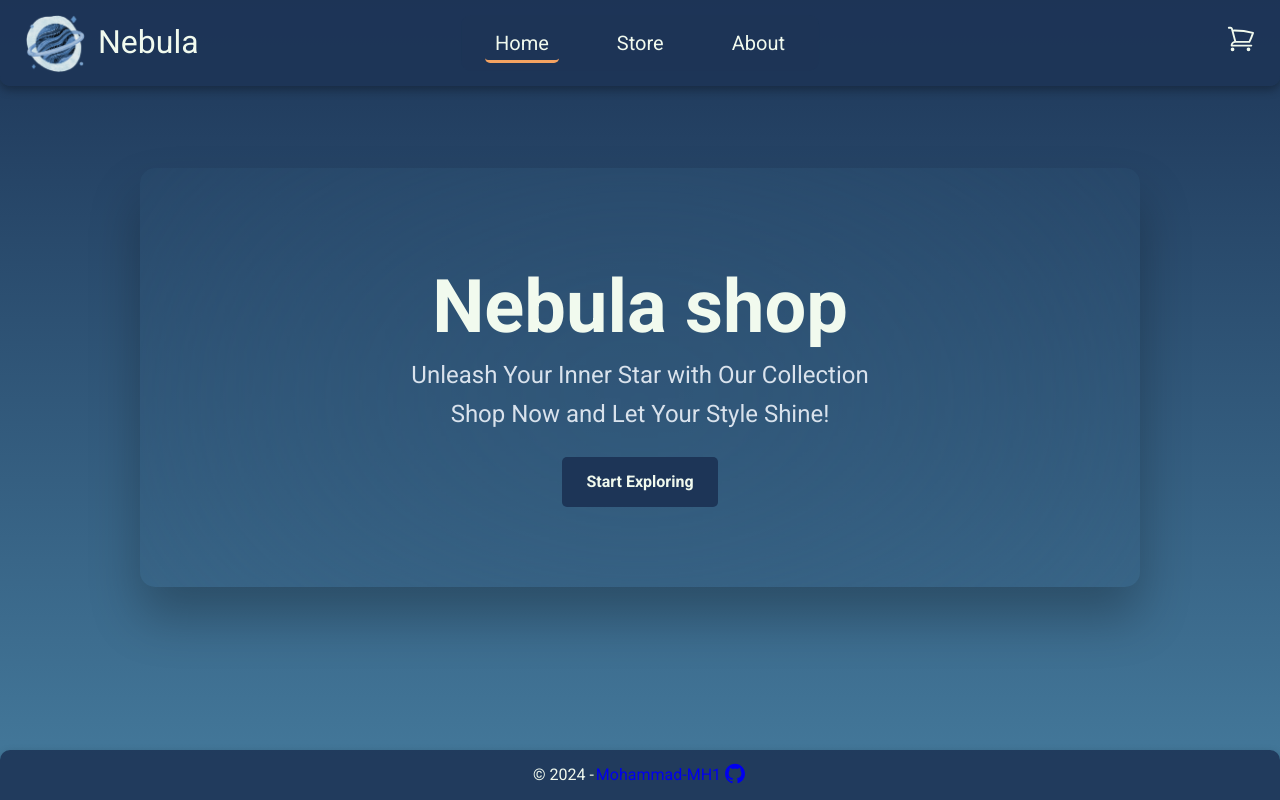
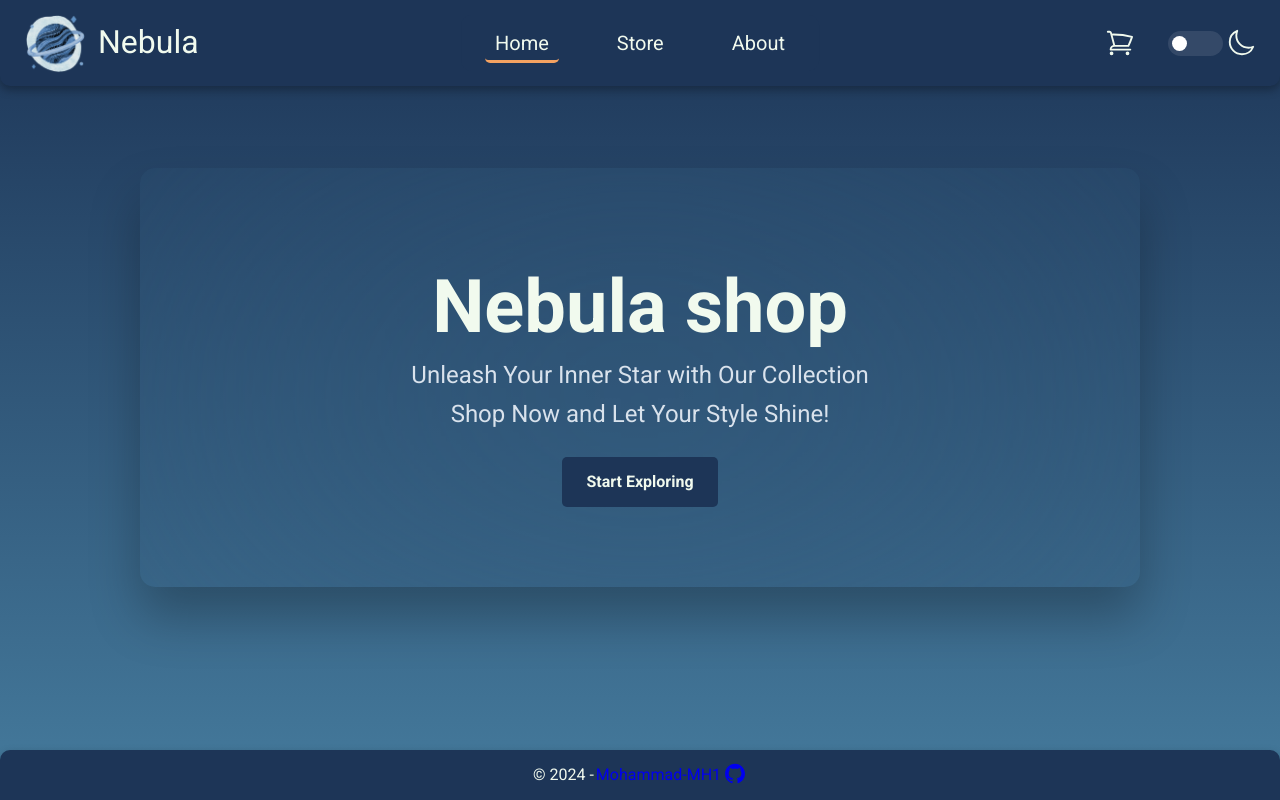
Before and after one commit to Mohammad-MH1/nebula, a React (Vite) app: page / in a window 1280 px wide. Built offline with nearby package versions, Linux system fonts and the light colour scheme.

Commit message:
Add light mode button and configure it for the whole app

```diff
--- a/src/components/AppLayout/AppLayout.module.css
+++ b/src/components/AppLayout/AppLayout.module.css
@@ -3,7 +3,11 @@
   flex-direction: column;
   justify-content: space-between;
   min-height: 100dvh;
-  background: linear-gradient(180deg, #1d3557 0%, #457b9d 100%);
+  background: linear-gradient(
+    180deg,
+    var(--color-brand--1) 0%,
+    var(--color-brand-1-tint2) 100%
+  );
 }
 
 .container main {
--- a/src/components/Footer/Footer.module.css
+++ b/src/components/Footer/Footer.module.css
@@ -1,6 +1,6 @@
 .sectionFooter {
   padding: 1.2rem 2.4rem;
-  background-color: rgba(29, 53, 87, 0.9);
+  background-color: var(--color-brand--1);
   border-radius: 10px 10px 0 0;
   box-shadow: 0 4px 10px rgba(0, 0, 0, 0.3);
 
--- a/src/components/Header/Header.module.css
+++ b/src/components/Header/Header.module.css
@@ -1,6 +1,6 @@
 .sectionHeader {
   padding: 1.2rem 2.4rem;
-  background-color: rgba(29, 53, 87, 0.9);
+  background-color: var(--color-brand--1);
   border-radius: 0 0 10px 10px;
   box-shadow: 0 4px 10px rgba(0, 0, 0, 0.3);
 }
@@ -64,5 +64,15 @@ a:visited {
 }
 
 .container {
+  display: flex;
+  align-items: center;
+  justify-content: center;
+  gap: 3rem;
+}
+
+.cartContainer {
   position: relative;
+  display: flex;
+  align-items: center;
+  justify-content: center;
 }
--- a/src/components/Header/Header.tsx
+++ b/src/components/Header/Header.tsx
@@ -4,6 +4,7 @@ import styles from './Header.module.css';
 import Navbar from '../Navbar/Navbar';
 import { Link } from 'react-router';
 import { useCart } from '../../contexts/CartContext';
+import Switch from '../Switch/Switch';
 
 function Header() {
   const { toggleCart, cartItems } = useCart();
@@ -23,11 +24,14 @@ function Header() {
         <Navbar />
 
         <div className={styles.container}>
-          <HiOutlineShoppingCart
-            onClick={toggleCart}
-            className={styles.headerCart}
-          />
-          {cartItems.length > 0 && <button>{cartItems.length}</button>}
+          <div className={styles.cartContainer}>
+            <HiOutlineShoppingCart
+              onClick={toggleCart}
+              className={styles.headerCart}
+            />
+            {cartItems.length > 0 && <button>{cartItems.length}</button>}
+          </div>
+          <Switch />
         </div>
       </div>
     </header>
--- a/src/components/Navbar/Navbar.module.css
+++ b/src/components/Navbar/Navbar.module.css
@@ -10,7 +10,7 @@
   left: 50%;
   transform: translateX(-50%);
   font-size: 2rem;
-  background-color: rgba(29, 53, 87, 0.9);
+  background-color: var(--color-brand--1);
   border-radius: 1rem;
   padding: 1.2rem 2.4rem;
 }
--- a/src/components/SideBar/SideBar.module.css
+++ b/src/components/SideBar/SideBar.module.css
@@ -24,6 +24,10 @@
   background: var(--color-brand--1);
   color: white;
   font-size: 1.4rem;
+}
+
+.sidebar input::placeholder {
+  color: white;
 }
 
 .sidebar input:focus,
--- /dev/null
+++ b/src/components/Switch/Switch.module.css
@@ -0,0 +1,58 @@
+.switch {
+  height: 0;
+  width: 0;
+  visibility: hidden;
+}
+
+.switchContainer {
+  display: flex;
+  align-items: center;
+  gap: 0.3rem;
+}
+.switchContainer svg {
+  width: 3rem;
+  height: 3rem;
+}
+
+.label {
+  cursor: pointer;
+  text-indent: -9999px;
+  width: 55px;
+  height: 25px;
+  background: var(--color-brand-1-tint);
+  margin: 0 auto;
+  display: flex;
+  justify-content: center;
+  align-items: center;
+  -webkit-border-radius: 100px;
+  -moz-border-radius: 100px;
+  border-radius: 100px;
+  position: relative;
+}
+
+.label:after {
+  content: '';
+  background: #fff;
+  width: 15px;
+  height: 15px;
+  -webkit-border-radius: 50%;
+  -moz-border-radius: 50%;
+  border-radius: 50%;
+  position: absolute;
+  top: 5px;
+  left: 4px;
+  transition: cubic-bezier(0.68, -0.55, 0.27, 01.55) 320ms;
+}
+
+.switch:checked + label {
+  background: var(--color-brand--2);
+}
+
+.switch:checked + label:after {
+  left: calc(100% - 5px);
+  -webkit-transform: translateX(-100%);
+  -moz-transform: translateX(-100%);
+  -ms-transform: translateX(-100%);
+  -o-transform: translateX(-100%);
+  transform: translateX(-100%);
+}
--- /dev/null
+++ b/src/components/Switch/Switch.tsx
@@ -0,0 +1,34 @@
+import { HiOutlineMoon, HiOutlineSun } from 'react-icons/hi2';
+import { ChangeEvent, useEffect, useState } from 'react';
+
+import styles from './Switch.module.css';
+
+function Switch() {
+  const [theme, setTheme] = useState('dark');
+
+  const handleChange = (e: ChangeEvent<HTMLInputElement>) =>
+    setTheme(e.target.checked ? 'light' : 'dark');
+
+  useEffect(() => {
+    document.body.setAttribute('data-theme', theme);
+  }, [theme]);
+
+  return (
+    <div className={styles.switchContainer}>
+      <input
+        className={styles.switch}
+        type='checkbox'
+        id='switch'
+        name='mode'
+        onChange={handleChange}
+        checked={theme === 'light'}
+      />
+      <label className={styles.label} htmlFor='switch'>
+        Toggle
+      </label>
+      {theme === 'dark' ? <HiOutlineMoon /> : <HiOutlineSun />}
+    </div>
+  );
+}
+
+export default Switch;
--- a/src/index.css
+++ b/src/index.css
@@ -40,6 +40,7 @@ Medium: 11px
   --color-brand--1: #1d3557;
   --color-brand-1-shade: #172a46;
   --color-brand-1-tint: #344968;
+  --color-brand-1-tint2: #457b9d;
   --color-brand--2: #f4a261;
   --color-brand-2-shade: #c3824e;
   --color-brand-2-tint: #f6b581;
@@ -53,6 +54,27 @@ Medium: 11px
   --color-light-gray: #bebebe;
   --color-light--1: #aaa;
   --color-light--2: #ececec;
+  --color-light--3: #d6dee0;
+}
+
+[data-theme='light'] {
+  --color-brand--1: #5ca0ca;
+  --color-brand-1-shade: #4a80a2;
+  --color-brand-1-tint: #7db3d5;
+  --color-brand-1-tint2: #7db3d5;
+  --color-brand--2: #eaec7a;
+  --color-brand-2-shade: #a5a74f;
+  --color-brand-2-tint: #e7e986;
+  --color-text--1: #141f2e;
+  --color-text--2: #12233a;
+
+  --color-dark--0: #242a2e;
+  --color-dark--1: #2d3439;
+  --color-dark--2: #42484d;
+  --color-dark-gray: #767676;
+  --color-light-gray: #bebebe;
+  --color-light--1: #aaa;
+  --color-light--2: #12233a;
   --color-light--3: #d6dee0;
 }
 
```
